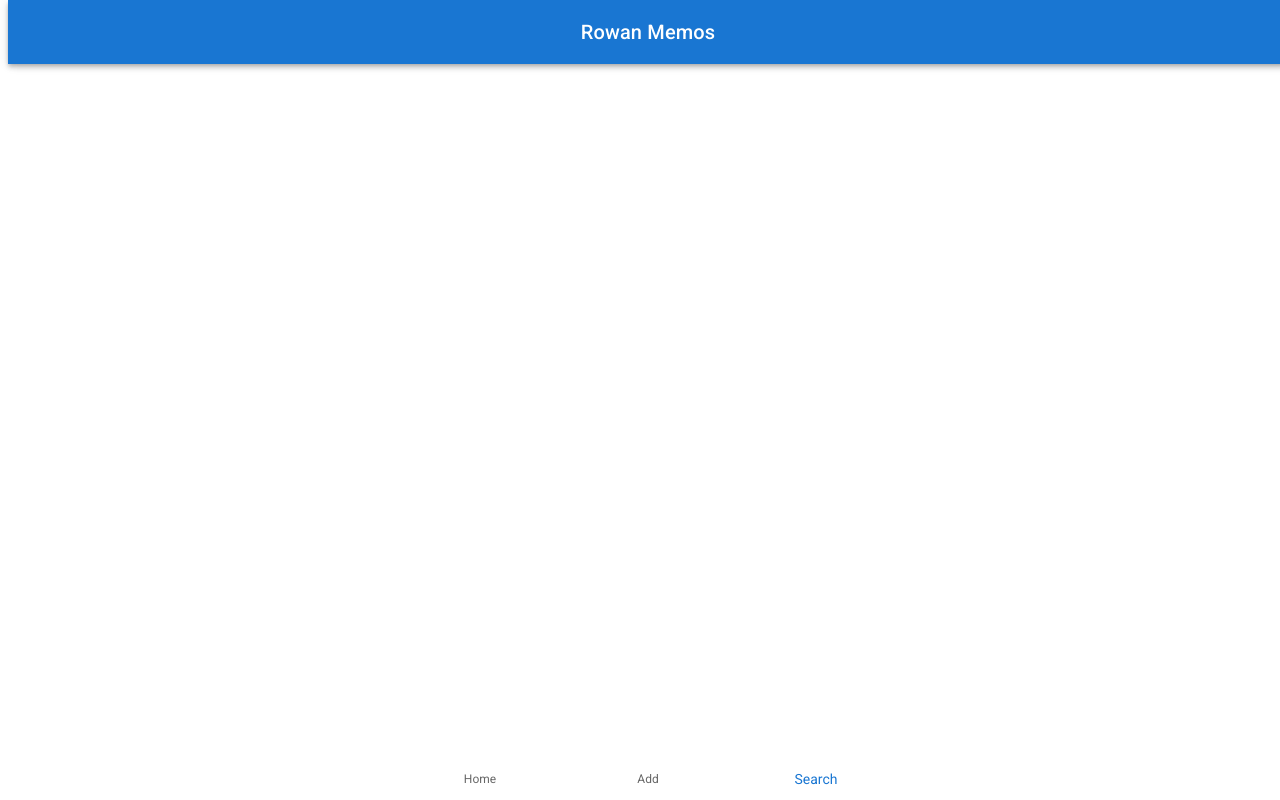
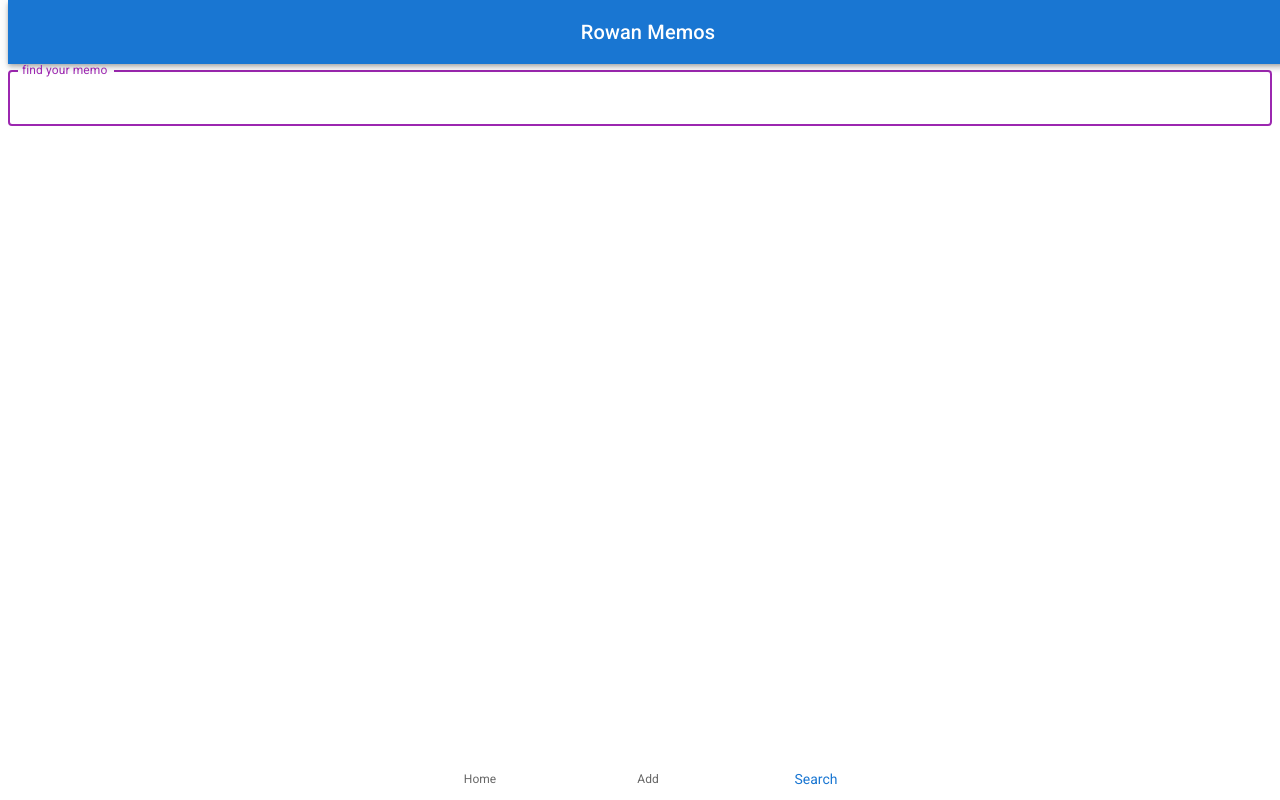
Before and after one commit to RoanWolf/React-Learning, a React (Vite) app: page / in a window 1280 px wide. Both pictures are taken after a click on the button "Search". Built offline with nearby package versions, Linux system fonts and the light colour scheme; some icons are missing.

Commit message:
search finished

```diff
--- a/src/App.jsx
+++ b/src/App.jsx
@@ -2,6 +2,7 @@ import { BrowserRouter,Routes,Route } from "react-router-dom";
 import AppLayout from "./components/AppLayout";
 import Add from "./components/Add";
 import MemoList from "./components/MemoList";
+import Search from "./components/Search";
 function App() {
   return (
     <BrowserRouter>
@@ -9,7 +10,7 @@ function App() {
         <Route element={<AppLayout />} >
           <Route path="/" element={<MemoList />} />
           <Route path="/add" element={<Add />} />
-          <Route path="/search" element={<div/>} />
+          <Route path="/search" element={<Search/>} />
         </Route>
       </Routes>
     </BrowserRouter>
--- a/src/components/MemoList.jsx
+++ b/src/components/MemoList.jsx
@@ -1,13 +1,27 @@
 import List from "@mui/material/List";
 import MemoListItem from "./MemoListItem";
 import { useLocalStorage } from "react-use";
+import { useEffect, useState } from "react";
 
-export default function MemoList() {
+export default function MemoList({ searchContent }) {
   const [memoItems, setMemoItems] = useLocalStorage("memo-list", []);
+  const [filterItems, setFilterItems] = useState([]);
+
+  useEffect(() => {
+    if (!searchContent) {
+      setFilterItems(memoItems);
+      return;
+    }
+    setFilterItems(
+      memoItems.filter((item) =>
+        item.title.toLowerCase().includes(searchContent.toLowerCase())
+      )
+    );
+  }, [searchContent]);
 
   return (
     <List sx={{ width: "100%", bgcolor: "background.paper" }}>
-      {memoItems.map((item) => (
+      {filterItems.map((item) => (
         <MemoListItem key={item.id} content={item.content} title={item.title} />
       ))}
     </List>
--- a/src/components/MemoListItem.jsx
+++ b/src/components/MemoListItem.jsx
@@ -2,12 +2,13 @@ import ListItem from "@mui/material/ListItem";
 import Divider from "@mui/material/Divider";
 import ListItemText from "@mui/material/ListItemText";
 export default function MemoListItem({title, content}) {
+  const shortContent = content.length > 40 ? content.split(' ').slice(0, 9).join(' ') + '...' : content;
   return (
     <>
       <ListItem alignItems="flex-start">
         <ListItemText
           primary={title}
-          secondary={<>{content}</>}
+          secondary={<>{shortContent}</>}
         />
       </ListItem>
       <Divider variant="inset" component="li" />
--- /dev/null
+++ b/src/components/Search.jsx
@@ -0,0 +1,20 @@
+import TextField from "@mui/material/TextField";
+import MemoListItem from "./MemoListItem";
+import { useState } from "react";
+import MemoList from "./MemoList";
+export default function Search() {
+  const [searchContent, setSearchContent] = useState("");
+  return (
+    <>
+      <TextField
+        label="find your memo"
+        color="secondary"
+        value={searchContent}
+        focused
+        fullWidth
+        onChange={(e) => setSearchContent(e.target.value)}
+      />
+        <MemoList searchContent={searchContent} />
+    </>
+  );
+}
```
